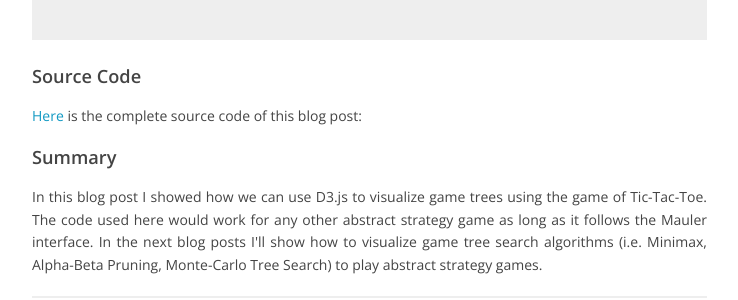
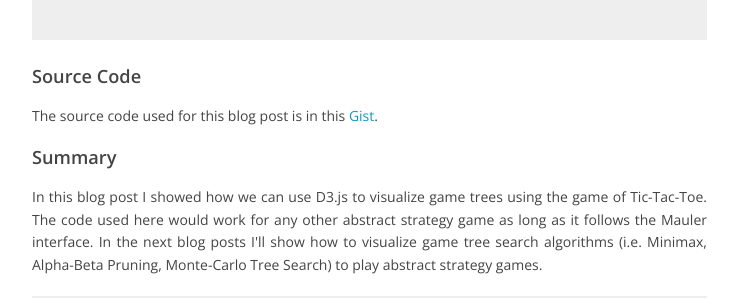
Before and after one commit to davidrobles/davidrobles.github.io, a Jekyll site: the page built from _posts/2015-01-19-visualizing-game-trees-with-d3.html, in a window 1280 px wide and 900 px high, scrolled down 7899 px. Shown: the part 481-781 px from the top of the window, without its empty margins (128-866 px from the left). Built offline with Jekyll 4.4.1, drawn with Linux system fonts in a browser that asks for light colours; Markdown is read by kramdown in place of the engine named in the settings; comment, search, counter and statistics services are not loaded.

Commit message:
Update post

```diff
--- a/_posts/2015-01-19-visualizing-game-trees-with-d3.html
+++ b/_posts/2015-01-19-visualizing-game-trees-with-d3.html
@@ -485,7 +485,7 @@
 
 <h2>Source Code</h2>
 
-<p><a href="http://bl.ocks.org/davidrobles/c4f8a3d6403b48692fa4">Here</a> is the complete source code of this blog post:</p>
+<p>The source code used for this blog post is in this <a href="http://bl.ocks.org/davidrobles/c4f8a3d6403b48692fa4">Gist</a>.</p>
 
 <h2>Summary</h2>
 
```
